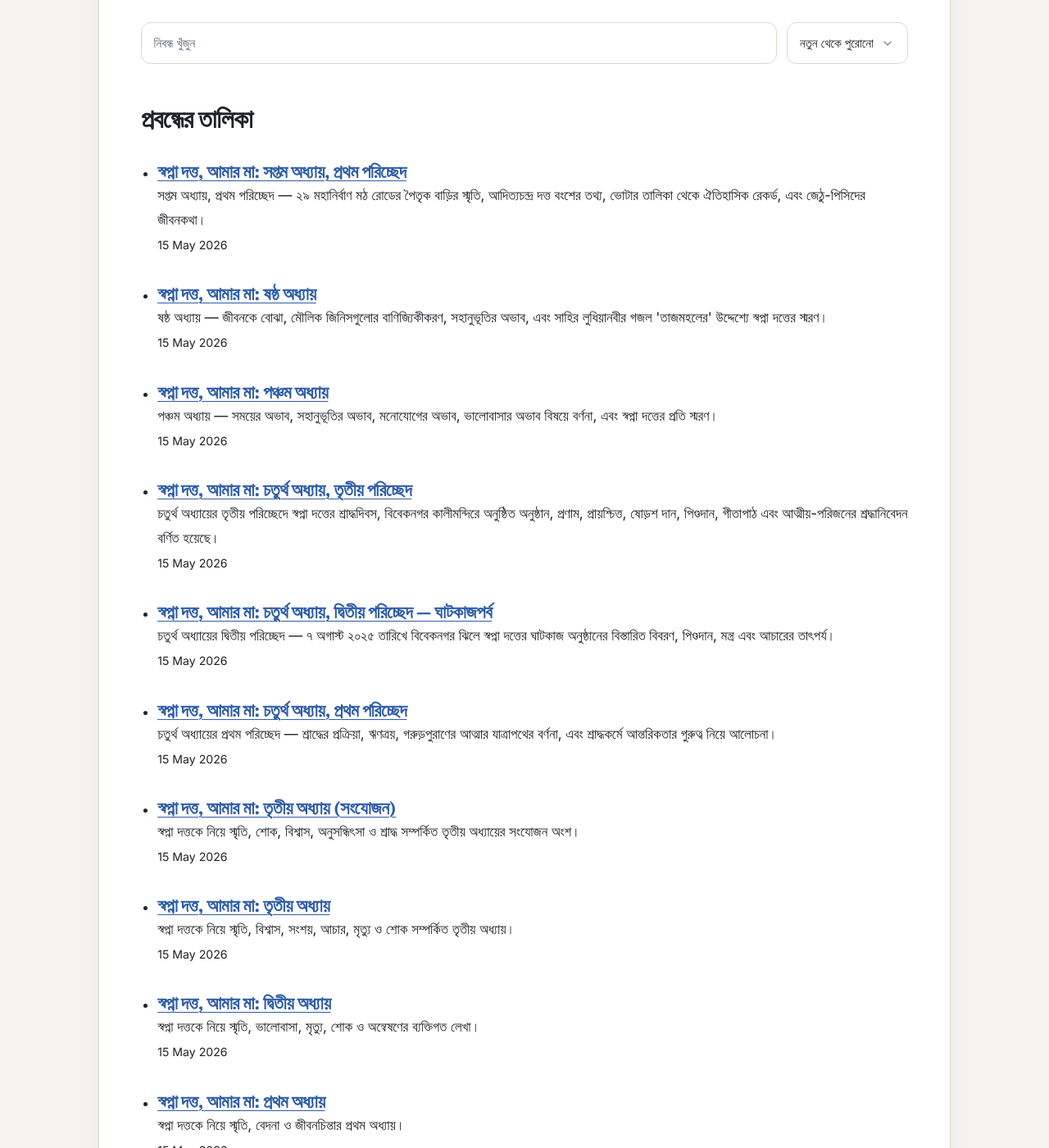
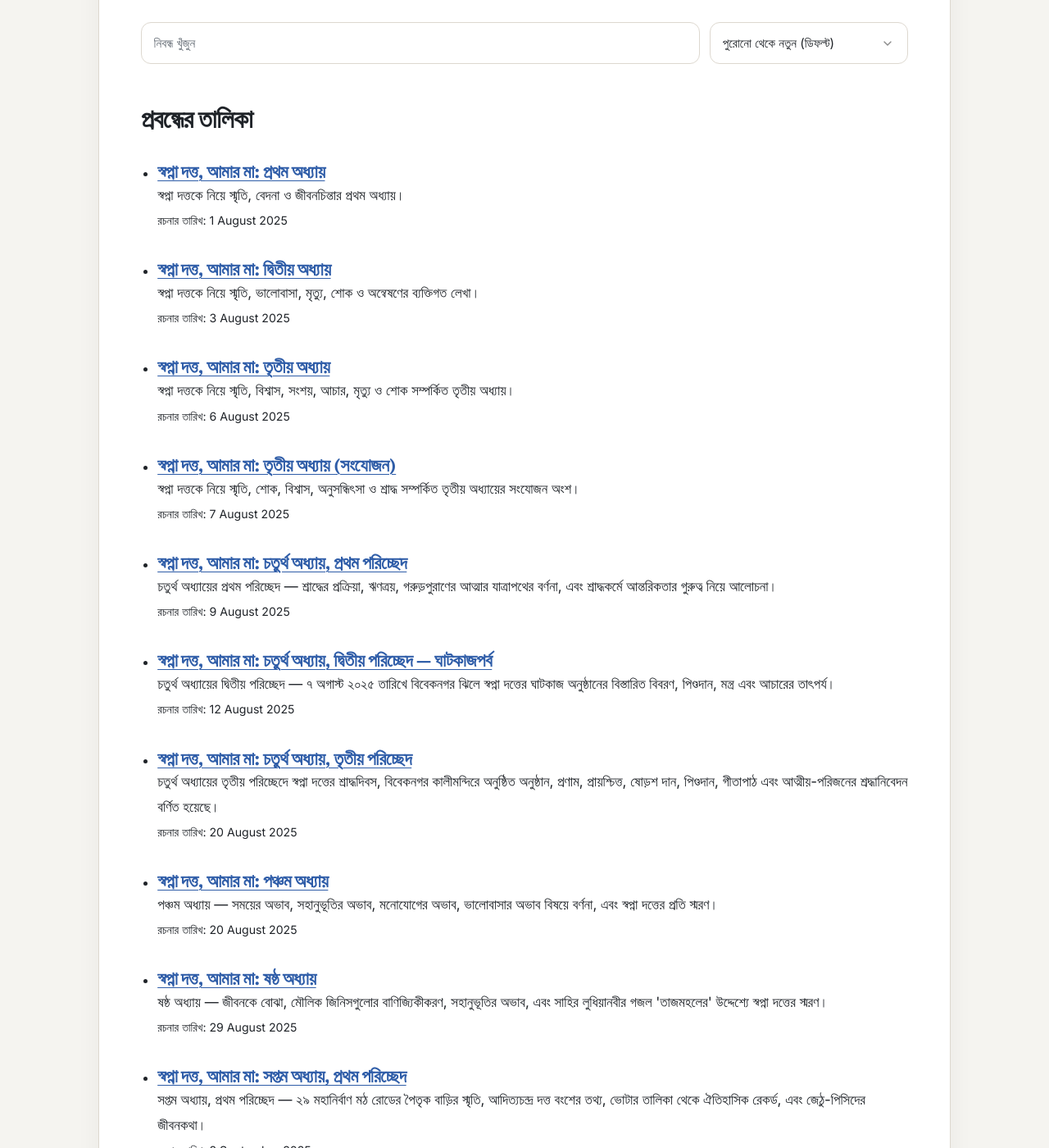
Before and after one commit to titodutta/swapnadutta, a Jekyll site: the page built from bn/articles/index.md, in a window 1280 px wide and 1400 px high, scrolled down 580 px. Shown: the whole window at 82% size. Built offline with Jekyll 4.4.1, drawn with Linux system fonts in a browser that asks for light colours; some of the changed lines change nothing that is shown; some of the changed text lies outside the part shown.

Commit message:
Update index.md

```diff
--- a/bn/articles/index.md
+++ b/bn/articles/index.md
@@ -8,10 +8,9 @@ permalink: /bn/articles/
 created: 2026-05-15
 ---
 
+এই বিভাগে স্বপ্না দত্তকে ঘিরে লেখা স্মৃতিচারণ, ব্যক্তিগত অভিজ্ঞতা, আত্মকথনধর্মী রচনা, সংরক্ষণমূলক উপাদান এবং বিভিন্ন প্রতিফলনধর্মী লেখাকে একত্র করা হয়েছে। এখানে প্রকাশিত লেখাগুলির কিছু গভীরভাবে ব্যক্তিগত, আবার কিছু বৃহত্তর মানবিক অভিজ্ঞতা, পরিবার, স্মৃতি, শোক এবং সময়ের প্রবাহকে কেন্দ্র করে নির্মিত।
 
-এই বিভাগে স্বপ্না দত্তকে ঘিরে লেখা স্মৃতিচারণ, ব্যক্তিগত অভিজ্ঞতা, আত্মকথনধর্মী রচনা, সংরক্ষণমূলক উপাদান এবং বিভিন্ন প্রতিফলনধর্মী লেখাকে একত্র করা হয়েছে। এখানে প্রকাশিত লেখাগুলির কিছু গভীরভাবে ব্যক্তিগত, আবার কিছু বৃহত্তর মানবিক অভিজ্ঞতা, পরিবার, স্মৃতি, শোক এবং সময়ের প্রবাহকে কেন্দ্র করে নির্মিত।
-
-এই সংকলনের উদ্দেশ্য শুধুমাত্র একটি ব্যক্তিগত স্মৃতিভাণ্ডার তৈরি করা নয়, বরং স্মরণ, সম্পর্ক এবং মানবজীবনের ভঙ্গুরতার অভিজ্ঞতাকে নথিবদ্ধ করাও।
+এই সংকলনের উদ্দেশ্য শুধুমাত্র একটি ব্যক্তিগত স্মৃতিভাণ্ডার তৈরি করা নয়, বরং স্মরণ, সম্পর্ক এবং মানবজীবনের ভঙ্গুরতার অভিজ্ঞতাকে নথিবদ্ধ করাও।
 
 <div class="article-tools">
 
@@ -23,12 +22,12 @@ created: 2026-05-15
 
   <select id="articleSort" aria-label="নিবন্ধ সাজান">
 
+    <option value="oldest">
+      পুরোনো থেকে নতুন (ডিফল্ট)
+    </option>
+
     <option value="newest">
       নতুন থেকে পুরোনো
-    </option>
-
-    <option value="oldest">
-      পুরোনো থেকে নতুন
     </option>
 
     <option value="az">
@@ -37,6 +36,10 @@ created: 2026-05-15
 
     <option value="za">
       শিরোনাম: হ-অ
+    </option>
+
+    <option value="random">
+      যাদৃচ্ছিক মোড (Random Mode)
     </option>
 
   </select>
@@ -51,14 +54,14 @@ created: 2026-05-15
   | where_exp: "item", "item.url contains '/bn/articles/'"
   | where_exp: "item", "item.url != '/bn/articles/'" %}
 
-{% assign sorted_articles = bangla_articles | sort: "created" | reverse %}
+{% assign sorted_articles = bangla_articles | sort: "originally_created" %}
 
 {% for article in sorted_articles %}
 
   <li
     class="article-item"
     data-title="{{ article.title | downcase }}"
-    data-date="{{ article.created | date: '%Y-%m-%d' }}">
+    data-date="{{ article.originally_created | date: '%Y-%m-%d' }}">
 
     <h3>
       <a href="{{ article.url | relative_url }}">
@@ -72,9 +75,9 @@ created: 2026-05-15
     </p>
     {% endif %}
 
-    {% if article.created %}
+    {% if article.originally_created %}
     <small>
-      {{ article.created | date: "%-d %B %Y" }}
+      রচনার তারিখ: {{ article.originally_created | date: "%-d %B %Y" }}
     </small>
     {% endif %}
 
@@ -87,88 +90,57 @@ created: 2026-05-15
 <script>
 document.addEventListener('DOMContentLoaded', () => {
 
-  const searchInput =
-    document.getElementById('articleSearch');
-
-  const sortSelect =
-    document.getElementById('articleSort');
-
-  const articleList =
-    document.getElementById('articleList');
-
-  const articles =
-    Array.from(articleList.querySelectorAll('.article-item'));
+  const searchInput = document.getElementById('articleSearch');
+  const sortSelect = document.getElementById('articleSort');
+  const articleList = document.getElementById('articleList');
+  const articles = Array.from(articleList.querySelectorAll('.article-item'));
 
   function filterArticles() {
-
-    const query =
-      searchInput.value.toLowerCase();
-
+    const query = searchInput.value.toLowerCase();
     articles.forEach(article => {
-
-      const title =
-        article.dataset.title;
-
-      article.style.display =
-        title.includes(query)
-          ? ''
-          : 'none';
+      const title = article.dataset.title;
+      article.style.display = title.includes(query) ? '' : 'none';
     });
   }
 
   function sortArticles() {
+    const value = sortSelect.value;
+    const sorted = [...articles];
 
-    const value = sortSelect.value;
+    if (value === 'random') {
+      for (let i = sorted.length - 1; i > 0; i--) {
+        const j = Math.floor(Math.random() * (i + 1));
+        [sorted[i], sorted[j]] = [sorted[j], sorted[i]];
+      }
+    } else {
+      sorted.sort((a, b) => {
+        const titleA = a.dataset.title;
+        const titleB = b.dataset.title;
+        const dateA = a.dataset.date;
+        const dateB = b.dataset.date;
 
-    const sorted =
-      [...articles];
-
-    sorted.sort((a, b) => {
-
-      const titleA =
-        a.dataset.title;
-
-      const titleB =
-        b.dataset.title;
-
-      const dateA =
-        a.dataset.date;
-
-      const dateB =
-        b.dataset.date;
-
-      if (value === 'newest') {
-        return dateB.localeCompare(dateA);
-      }
-
-      if (value === 'oldest') {
-        return dateA.localeCompare(dateB);
-      }
-
-      if (value === 'az') {
-        return titleA.localeCompare(titleB);
-      }
-
-      if (value === 'za') {
-        return titleB.localeCompare(titleA);
-      }
-
-      return 0;
-    });
+        if (value === 'newest') {
+          return dateB.localeCompare(dateA);
+        }
+        if (value === 'oldest') {
+          return dateA.localeCompare(dateB);
+        }
+        if (value === 'az') {
+          return titleA.localeCompare(titleB);
+        }
+        if (value === 'za') {
+          return titleB.localeCompare(titleA);
+        }
+        return 0;
+      });
+    }
 
     sorted.forEach(article => {
       articleList.appendChild(article);
     });
   }
 
-  searchInput.addEventListener(
-    'input',
-    filterArticles
-  );
-
-  sortSelect.addEventListener(
-    'change',
-    sortArticles
-  );
+  searchInput.addEventListener('input', filterArticles);
+  sortSelect.addEventListener('change', sortArticles);
 });
 </script>
```
